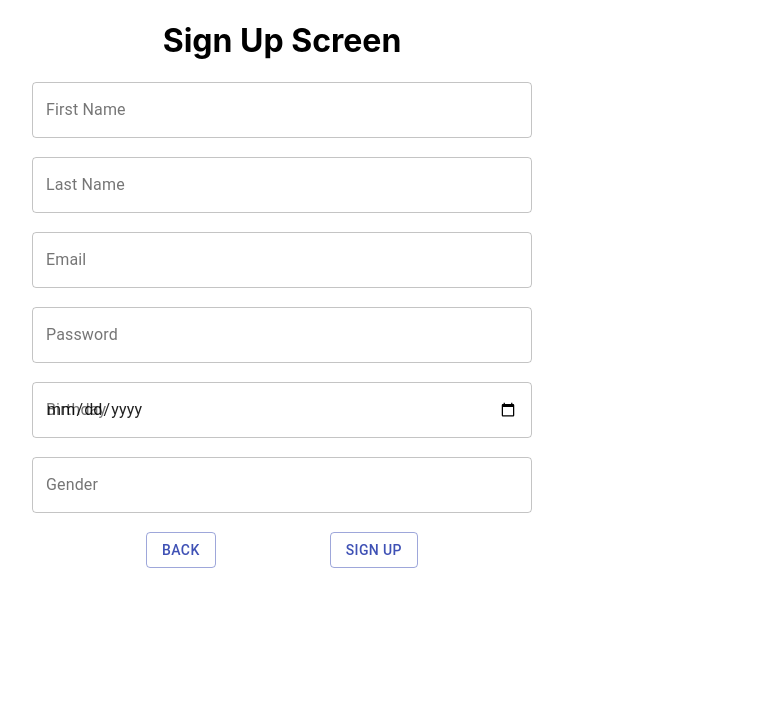
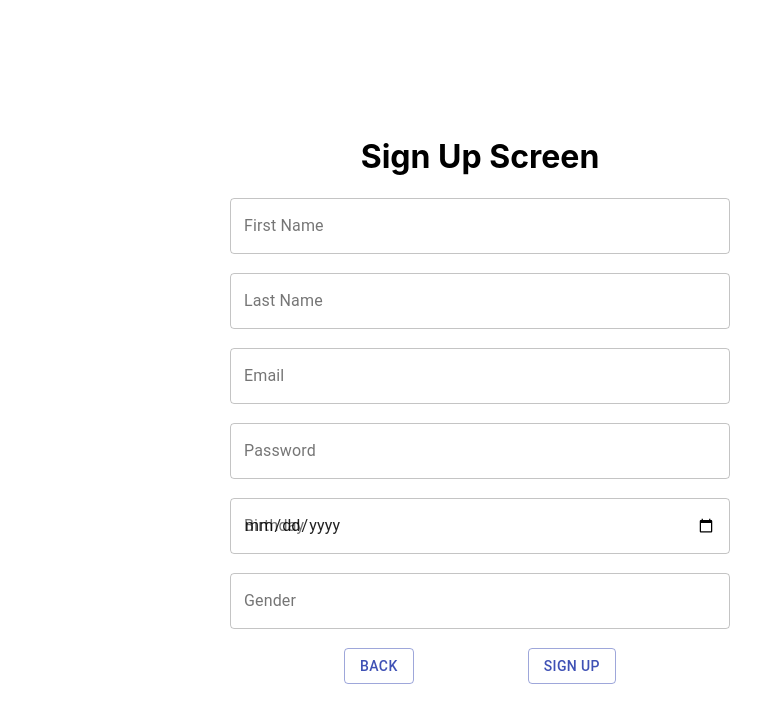
Before and after one commit to PedroMoreira87/secret-tavern, a React (Create React App) app: page /signup in a window 1280 px wide. Shown: the top 722 px of the page, without its empty margins (160-921 px from the left). Built offline with nearby package versions, Linux system fonts and the light colour scheme.

Commit message:
css fixes

```diff
--- a/package.json
+++ b/package.json
@@ -11,6 +11,7 @@
     "firebase": "^9.1.0",
     "react": "^17.0.2",
     "react-dom": "^17.0.2",
+    "react-icons": "^4.3.1",
     "react-scripts": "4.0.3",
     "react-toastify": "^8.0.3",
     "web-vitals": "^1.1.2"
--- a/src/components/header/index.js
+++ b/src/components/header/index.js
@@ -1,7 +1,9 @@
 import React from "react";
 import {Link} from 'react-router-dom'
 import {Button} from "@material-ui/core";
+import { FaBeer } from 'react-icons/fa';
 import './index.css'
+
 
 export default function Header() {
     return (
--- a/src/containers/authentication/signup/index.css
+++ b/src/containers/authentication/signup/index.css
@@ -1,6 +1,6 @@
 
 
-.singup-content {
+.signup-content {
     height: 100vh;
     display: flex;
     flex-wrap: wrap;
--- a/src/containers/start/index.js
+++ b/src/containers/start/index.js
@@ -8,7 +8,7 @@ class Start extends Component {
     render() {
 
         return (
-            <div class="content">
+            <div class="start-content">
                 <Link to={"login"}>
                     <Button variant="outlined" color="primary">Login</Button>
                 </Link>
```
Also changed, not shown: src/components/header/index.css (line endings or trailing spaces), 1 other file (tests, documents, lock files or other folders).
